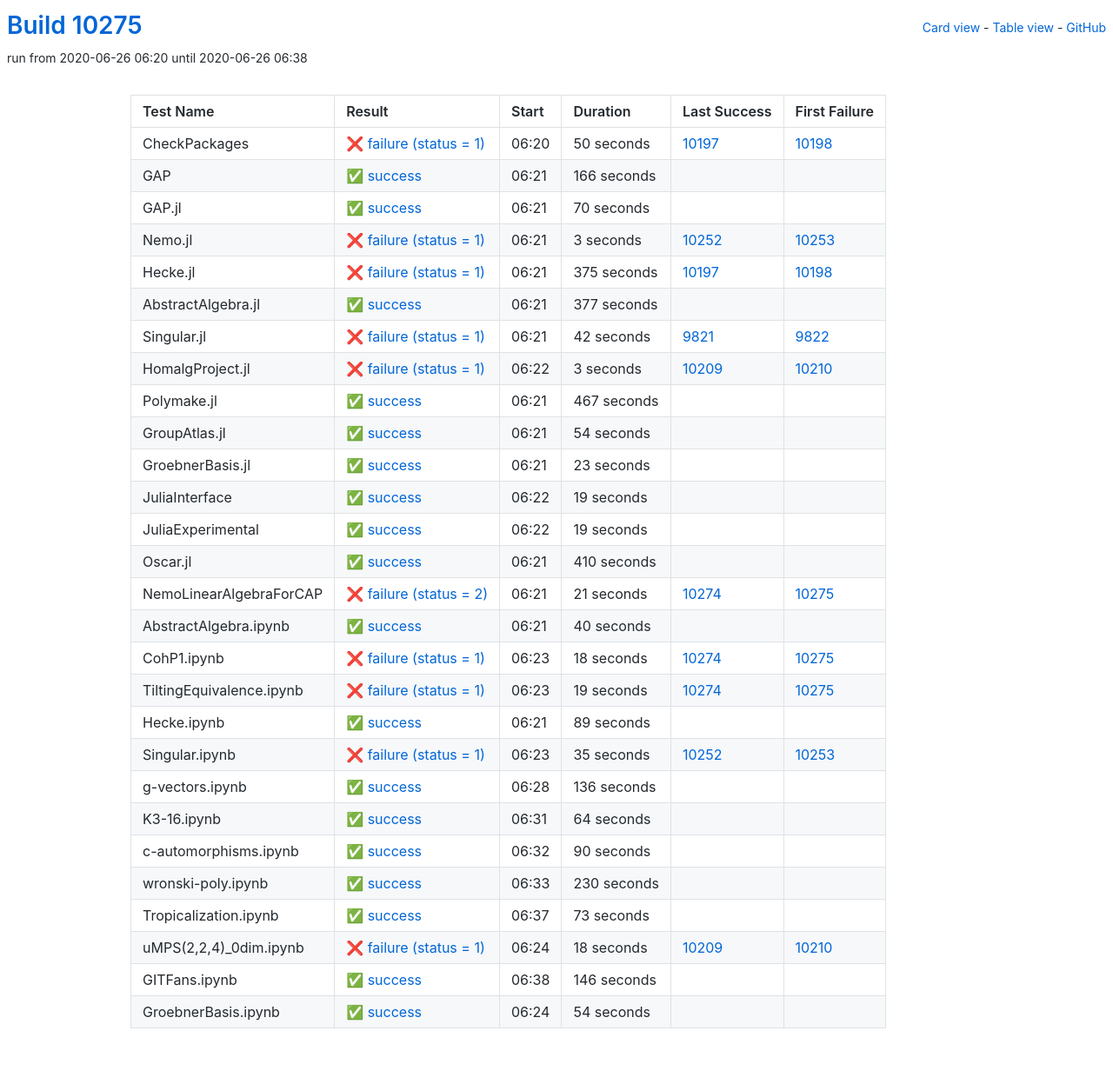
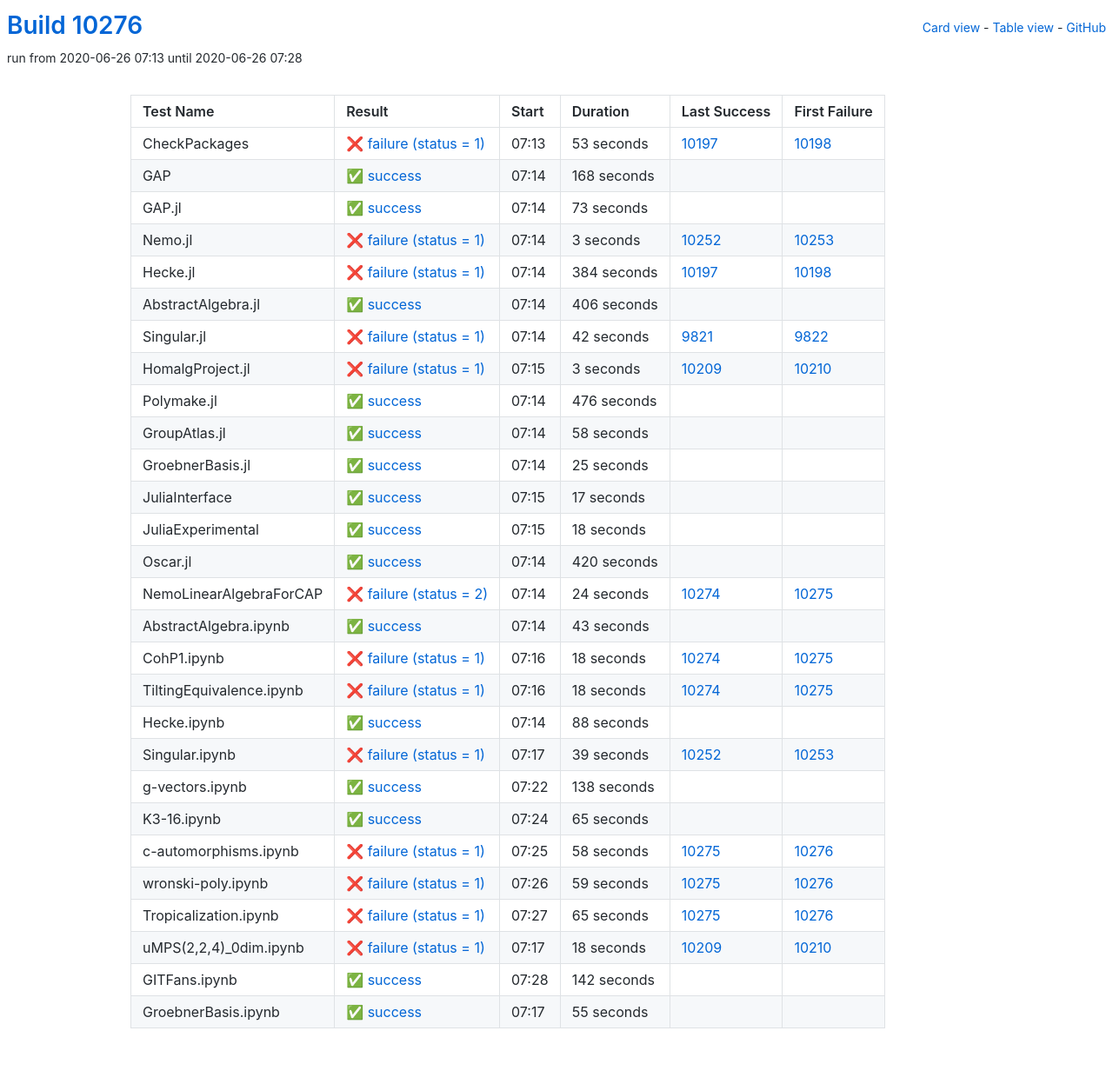
Before and after one commit to oscar-system/oscar-ci-status, a Jekyll site: the page built from table.html, in a window 1280 px wide. Shown: the whole page at 87% size. Built offline with Jekyll 4.4.1, drawn with Linux system fonts in a browser that asks for light colours.

Commit message:
Build #10276

```diff
--- a/_data/ci.yml
+++ b/_data/ci.yml
@@ -1,6 +1,6 @@
 ---
-build: 10275
-build_url: https://oscarci.mathematik.uni-kl.de/job/oscar/10275/
+build: 10276
+build_url: https://oscarci.mathematik.uni-kl.de/job/oscar/10276/
 job: oscar
 organization: oscar-system
 repo: oscar-ci-status
@@ -8,44 +8,44 @@
 tests:
 - name: CheckPackages
   id: checkpackages
-  log: https://oscarci.mathematik.uni-kl.de/job/oscar/10275/artifact/logs/build-10275/CheckPackages.log
-  start: 2020-06-26 06:20
+  log: https://oscarci.mathematik.uni-kl.de/job/oscar/10276/artifact/logs/build-10276/CheckPackages.log
+  start: 2020-06-26 07:13
   success: false
   exitcode: 1
   status: failure
-  duration: 50
+  duration: 53
   last_success: 10197
   last_success_url: https://oscarci.mathematik.uni-kl.de/job/oscar/10197/
   first_failure: 10198
   first_failure_url: https://oscarci.mathematik.uni-kl.de/job/oscar/10198/
 - name: GAP
   id: gap
-  log: https://oscarci.mathematik.uni-kl.de/job/oscar/10275/artifact/logs/build-10275/GAP.log
-  start: 2020-06-26 06:21
+  log: https://oscarci.mathematik.uni-kl.de/job/oscar/10276/artifact/logs/build-10276/GAP.log
+  start: 2020-06-26 07:14
   success: true
   exitcode: 0
   status: success
-  duration: 166
+  duration: 168
   last_success: false
   last_success_url:
   first_failure: false
   first_failure_url:
 - name: GAP.jl
   id: gap-jl
-  log: https://oscarci.mathematik.uni-kl.de/job/oscar/10275/artifact/logs/build-10275/GAP.jl.log
-  start: 2020-06-26 06:21
+  log: https://oscarci.mathematik.uni-kl.de/job/oscar/10276/artifact/logs/build-10276/GAP.jl.log
+  start: 2020-06-26 07:14
   success: true
   exitcode: 0
   status: success
-  duration: 70
+  duration: 73
   last_success: false
   last_success_url:
   first_failure: false
   first_failure_url:
 - name: Nemo.jl
   id: nemo-jl
-  log: https://oscarci.mathematik.uni-kl.de/job/oscar/10275/artifact/logs/build-10275/Nemo.jl.log
-  start: 2020-06-26 06:21
+  log: https://oscarci.mathematik.uni-kl.de/job/oscar/10276/artifact/logs/build-10276/Nemo.jl.log
+  start: 2020-06-26 07:14
   success: false
   exitcode: 1
   status: failure
@@ -56,32 +56,32 @@
   first_failure_url: https://oscarci.mathematik.uni-kl.de/job/oscar/10253/
 - name: Hecke.jl
   id: hecke-jl
-  log: https://oscarci.mathematik.uni-kl.de/job/oscar/10275/artifact/logs/build-10275/Hecke.jl.log
-  start: 2020-06-26 06:21
+  log: https://oscarci.mathematik.uni-kl.de/job/oscar/10276/artifact/logs/build-10276/Hecke.jl.log
+  start: 2020-06-26 07:14
   success: false
   exitcode: 1
   status: failure
-  duration: 375
+  duration: 384
   last_success: 10197
   last_success_url: https://oscarci.mathematik.uni-kl.de/job/oscar/10197/
   first_failure: 10198
   first_failure_url: https://oscarci.mathematik.uni-kl.de/job/oscar/10198/
 - name: AbstractAlgebra.jl
   id: abstractalgebra-jl
-  log: https://oscarci.mathematik.uni-kl.de/job/oscar/10275/artifact/logs/build-10275/AbstractAlgebra.jl.log
-  start: 2020-06-26 06:21
+  log: https://oscarci.mathematik.uni-kl.de/job/oscar/10276/artifact/logs/build-10276/AbstractAlgebra.jl.log
+  start: 2020-06-26 07:14
   success: true
   exitcode: 0
   status: success
-  duration: 377
+  duration: 406
   last_success: false
   last_success_url:
   first_failure: false
   first_failure_url:
 - name: Singular.jl
   id: singular-jl
-  log: https://oscarci.mathematik.uni-kl.de/job/oscar/10275/artifact/logs/build-10275/Singular.jl.log
-  start: 2020-06-26 06:21
+  log: https://oscarci.mathematik.uni-kl.de/job/oscar/10276/artifact/logs/build-10276/Singular.jl.log
+  start: 2020-06-26 07:14
   success: false
   exitcode: 1
   status: failure
@@ -92,8 +92,8 @@
   first_failure_url: https://oscarci.mathematik.uni-kl.de/job/oscar/9822/
 - name: HomalgProject.jl
   id: homalgproject-jl
-  log: https://oscarci.mathematik.uni-kl.de/job/oscar/10275/artifact/logs/build-10275/HomalgProject.jl.log
-  start: 2020-06-26 06:22
+  log: https://oscarci.mathematik.uni-kl.de/job/oscar/10276/artifact/logs/build-10276/HomalgProject.jl.log
+  start: 2020-06-26 07:15
   success: false
   exitcode: 1
   status: failure
@@ -104,104 +104,104 @@
   first_failure_url: https://oscarci.mathematik.uni-kl.de/job/oscar/10210/
 - name: Polymake.jl
   id: polymake-jl
-  log: https://oscarci.mathematik.uni-kl.de/job/oscar/10275/artifact/logs/build-10275/Polymake.jl.log
-  start: 2020-06-26 06:21
+  log: https://oscarci.mathematik.uni-kl.de/job/oscar/10276/artifact/logs/build-10276/Polymake.jl.log
+  start: 2020-06-26 07:14
   success: true
   exitcode: 0
   status: success
-  duration: 467
+  duration: 476
   last_success: false
   last_success_url:
   first_failure: false
   first_failure_url:
 - name: GroupAtlas.jl
   id: groupatlas-jl
-  log: https://oscarci.mathematik.uni-kl.de/job/oscar/10275/artifact/logs/build-10275/GroupAtlas.jl.log
-  start: 2020-06-26 06:21
+  log: https://oscarci.mathematik.uni-kl.de/job/oscar/10276/artifact/logs/build-10276/GroupAtlas.jl.log
+  start: 2020-06-26 07:14
   success: true
   exitcode: 0
   status: success
-  duration: 54
+  duration: 58
   last_success: false
   last_success_url:
   first_failure: false
   first_failure_url:
 - name: GroebnerBasis.jl
   id: groebnerbasis-jl
-  log: https://oscarci.mathematik.uni-kl.de/job/oscar/10275/artifact/logs/build-10275/GroebnerBasis.jl.log
-  start: 2020-06-26 06:21
+  log: https://oscarci.mathematik.uni-kl.de/job/oscar/10276/artifact/logs/build-10276/GroebnerBasis.jl.log
+  start: 2020-06-26 07:14
   success: true
   exitcode: 0
   status: success
-  duration: 23
+  duration: 25
   last_success: false
   last_success_url:
   first_failure: false
   first_failure_url:
 - name: JuliaInterface
   id: juliainterface
-  log: https://oscarci.mathematik.uni-kl.de/job/oscar/10275/artifact/logs/build-10275/JuliaInterface.log
-  start: 2020-06-26 06:22
+  log: https://oscarci.mathematik.uni-kl.de/job/oscar/10276/artifact/logs/build-10276/JuliaInterface.log
+  start: 2020-06-26 07:15
   success: true
   exitcode: 0
   status: success
-  duration: 19
+  duration: 17
   last_success: false
   last_success_url:
   first_failure: false
   first_failure_url:
 - name: JuliaExperimental
   id: juliaexperimental
-  log: https://oscarci.mathematik.uni-kl.de/job/oscar/10275/artifact/logs/build-10275/JuliaExperimental.log
-  start: 2020-06-26 06:22
+  log: https://oscarci.mathematik.uni-kl.de/job/oscar/10276/artifact/logs/build-10276/JuliaExperimental.log
+  start: 2020-06-26 07:15
   success: true
   exitcode: 0
   status: success
-  duration: 19
+  duration: 18
   last_success: false
   last_success_url:
   first_failure: false
   first_failure_url:
 - name: Oscar.jl
   id: oscar-jl
-  log: https://oscarci.mathematik.uni-kl.de/job/oscar/10275/artifact/logs/build-10275/Oscar.jl.log
-  start: 2020-06-26 06:21
+  log: https://oscarci.mathematik.uni-kl.de/job/oscar/10276/artifact/logs/build-10276/Oscar.jl.log
+  start: 2020-06-26 07:14
   success: true
   exitcode: 0
   status: success
-  duration: 410
+  duration: 420
   last_success: false
   last_success_url:
   first_failure: false
   first_failure_url:
 - name: NemoLinearAlgebraForCAP
   id: nemolinearalgebraforcap
-  log: https://oscarci.mathematik.uni-kl.de/job/oscar/10275/artifact/logs/build-10275/NemoLinearAlgebraForCAP.log
-  start: 2020-06-26 06:21
+  log: https://oscarci.mathematik.uni-kl.de/job/oscar/10276/artifact/logs/build-10276/NemoLinearAlgebraForCAP.log
+  start: 2020-06-26 07:14
   success: false
   exitcode: 2
   status: failure
-  duration: 21
+  duration: 24
   last_success: 10274
   last_success_url: https://oscarci.mathematik.uni-kl.de/job/oscar/10274/
   first_failure: 10275
   first_failure_url: https://oscarci.mathematik.uni-kl.de/job/oscar/10275/
 - name: AbstractAlgebra.ipynb
   id: abstractalgebra-ipynb
-  log: https://oscarci.mathematik.uni-kl.de/job/oscar/10275/artifact/logs/build-10275/AbstractAlgebra.ipynb.log
-  start: 2020-06-26 06:21
+  log: https://oscarci.mathematik.uni-kl.de/job/oscar/10276/artifact/logs/build-10276/AbstractAlgebra.ipynb.log
+  start: 2020-06-26 07:14
   success: true
   exitcode: 0
   status: success
-  duration: 40
+  duration: 43
   last_success: false
   last_success_url:
   first_failure: false
   first_failure_url:
 - name: CohP1.ipynb
   id: cohp1-ipynb
-  log: https://oscarci.mathematik.uni-kl.de/job/oscar/10275/artifact/logs/build-10275/CohP1.ipynb.log
-  start: 2020-06-26 06:23
+  log: https://oscarci.mathematik.uni-kl.de/job/oscar/10276/artifact/logs/build-10276/CohP1.ipynb.log
+  start: 2020-06-26 07:16
   success: false
   exitcode: 1
   status: failure
@@ -212,104 +212,104 @@
   first_failure_url: https://oscarci.mathematik.uni-kl.de/job/oscar/10275/
 - name: TiltingEquivalence.ipynb
   id: tiltingequivalence-ipynb
-  log: https://oscarci.mathematik.uni-kl.de/job/oscar/10275/artifact/logs/build-10275/TiltingEquivalence.ipynb.log
-  start: 2020-06-26 06:23
+  log: https://oscarci.mathematik.uni-kl.de/job/oscar/10276/artifact/logs/build-10276/TiltingEquivalence.ipynb.log
+  start: 2020-06-26 07:16
   success: false
   exitcode: 1
   status: failure
-  duration: 19
+  duration: 18
   last_success: 10274
   last_success_url: https://oscarci.mathematik.uni-kl.de/job/oscar/10274/
   first_failure: 10275
   first_failure_url: https://oscarci.mathematik.uni-kl.de/job/oscar/10275/
 - name: Hecke.ipynb
   id: hecke-ipynb
-  log: https://oscarci.mathematik.uni-kl.de/job/oscar/10275/artifact/logs/build-10275/Hecke.ipynb.log
-  start: 2020-06-26 06:21
+  log: https://oscarci.mathematik.uni-kl.de/job/oscar/10276/artifact/logs/build-10276/Hecke.ipynb.log
+  start: 2020-06-26 07:14
   success: true
   exitcode: 0
   status: success
-  duration: 89
+  duration: 88
   last_success: false
   last_success_url:
   first_failure: false
   first_failure_url:
 - name: Singular.ipynb
   id: singular-ipynb
-  log: https://oscarci.mathematik.uni-kl.de/job/oscar/10275/artifact/logs/build-10275/Singular.ipynb.log
-  start: 2020-06-26 06:23
+  log: https://oscarci.mathematik.uni-kl.de/job/oscar/10276/artifact/logs/build-10276/Singular.ipynb.log
+  start: 2020-06-26 07:17
   success: false
   exitcode: 1
   status: failure
-  duration: 35
+  duration: 39
   last_success: 10252
   last_success_url: https://oscarci.mathematik.uni-kl.de/job/oscar/10252/
   first_failure: 10253
   first_failure_url: https://oscarci.mathematik.uni-kl.de/job/oscar/10253/
 - name: g-vectors.ipynb
   id: g-vectors-ipynb
-  log: https://oscarci.mathematik.uni-kl.de/job/oscar/10275/artifact/logs/build-10275/g-vectors.ipynb.log
-  start: 2020-06-26 06:28
+  log: https://oscarci.mathematik.uni-kl.de/job/oscar/10276/artifact/logs/build-10276/g-vectors.ipynb.log
+  start: 2020-06-26 07:22
   success: true
   exitcode: 0
   status: success
-  duration: 136
+  duration: 138
   last_success: false
   last_success_url:
   first_failure: false
   first_failure_url:
 - name: K3-16.ipynb
   id: k3-16-ipynb
-  log: https://oscarci.mathematik.uni-kl.de/job/oscar/10275/artifact/logs/build-10275/K3-16.ipynb.log
-  start: 2020-06-26 06:31
+  log: https://oscarci.mathematik.uni-kl.de/job/oscar/10276/artifact/logs/build-10276/K3-16.ipynb.log
+  start: 2020-06-26 07:24
   success: true
   exitcode: 0
   status: success
-  duration: 64
+  duration: 65
   last_success: false
   last_success_url:
   first_failure: false
   first_failure_url:
 - name: c-automorphisms.ipynb
   id: c-automorphisms-ipynb
-  log: https://oscarci.mathematik.uni-kl.de/job/oscar/10275/artifact/logs/build-10275/c-automorphisms.ipynb.log
-  start: 2020-06-26 06:32
-  success: true
-  exitcode: 0
-  status: success
-  duration: 90
-  last_success: false
-  last_success_url:
-  first_failure: false
-  first_failure_url:
+  log: https://oscarci.mathematik.uni-kl.de/job/oscar/10276/artifact/logs/build-10276/c-automorphisms.ipynb.log
+  start: 2020-06-26 07:25
+  success: false
+  exitcode: 1
+  status: failure
+  duration: 58
+  last_success: 10275
+  last_success_url: https://oscarci.mathematik.uni-kl.de/job/oscar/10275/
+  first_failure: 10276
+  first_failure_url: https://oscarci.mathematik.uni-kl.de/job/oscar/10276/
 - name: wronski-poly.ipynb
   id: wronski-poly-ipynb
-  log: https://oscarci.mathematik.uni-kl.de/job/oscar/10275/artifact/logs/build-10275/wronski-poly.ipynb.log
-  start: 2020-06-26 06:33
-  success: true
-  exitcode: 0
-  status: success
-  duration: 230
-  last_success: false
-  last_success_url:
-  first_failure: false
-  first_failure_url:
+  log: https://oscarci.mathematik.uni-kl.de/job/oscar/10276/artifact/logs/build-10276/wronski-poly.ipynb.log
+  start: 2020-06-26 07:26
+  success: false
+  exitcode: 1
+  status: failure
+  duration: 59
+  last_success: 10275
+  last_success_url: https://oscarci.mathematik.uni-kl.de/job/oscar/10275/
+  first_failure: 10276
+  first_failure_url: https://oscarci.mathematik.uni-kl.de/job/oscar/10276/
 - name: Tropicalization.ipynb
   id: tropicalization-ipynb
-  log: https://oscarci.mathematik.uni-kl.de/job/oscar/10275/artifact/logs/build-10275/Tropicalization.ipynb.log
-  start: 2020-06-26 06:37
-  success: true
-  exitcode: 0
-  status: success
-  duration: 73
-  last_success: false
-  last_success_url:
-  first_failure: false
-  first_failure_url:
+  log: https://oscarci.mathematik.uni-kl.de/job/oscar/10276/artifact/logs/build-10276/Tropicalization.ipynb.log
+  start: 2020-06-26 07:27
+  success: false
+  exitcode: 1
+  status: failure
+  duration: 65
+  last_success: 10275
+  last_success_url: https://oscarci.mathematik.uni-kl.de/job/oscar/10275/
+  first_failure: 10276
+  first_failure_url: https://oscarci.mathematik.uni-kl.de/job/oscar/10276/
 - name: uMPS(2,2,4)_0dim.ipynb
   id: umps-2-2-4-0dim-ipynb
-  log: https://oscarci.mathematik.uni-kl.de/job/oscar/10275/artifact/logs/build-10275/uMPS-2-2-4-_0dim.ipynb.log
-  start: 2020-06-26 06:24
+  log: https://oscarci.mathematik.uni-kl.de/job/oscar/10276/artifact/logs/build-10276/uMPS-2-2-4-_0dim.ipynb.log
+  start: 2020-06-26 07:17
   success: false
   exitcode: 1
   status: failure
@@ -320,24 +320,24 @@
   first_failure_url: https://oscarci.mathematik.uni-kl.de/job/oscar/10210/
 - name: GITFans.ipynb
   id: gitfans-ipynb
-  log: https://oscarci.mathematik.uni-kl.de/job/oscar/10275/artifact/logs/build-10275/GITFans.ipynb.log
-  start: 2020-06-26 06:38
+  log: https://oscarci.mathematik.uni-kl.de/job/oscar/10276/artifact/logs/build-10276/GITFans.ipynb.log
+  start: 2020-06-26 07:28
   success: true
   exitcode: 0
   status: success
-  duration: 146
+  duration: 142
   last_success: false
   last_success_url:
   first_failure: false
   first_failure_url:
 - name: GroebnerBasis.ipynb
   id: groebnerbasis-ipynb
-  log: https://oscarci.mathematik.uni-kl.de/job/oscar/10275/artifact/logs/build-10275/GroebnerBasis.ipynb.log
-  start: 2020-06-26 06:24
+  log: https://oscarci.mathematik.uni-kl.de/job/oscar/10276/artifact/logs/build-10276/GroebnerBasis.ipynb.log
+  start: 2020-06-26 07:17
   success: true
   exitcode: 0
   status: success
-  duration: 54
+  duration: 55
   last_success: false
   last_success_url:
   first_failure: false
```
Also changed, not shown: README.md.
